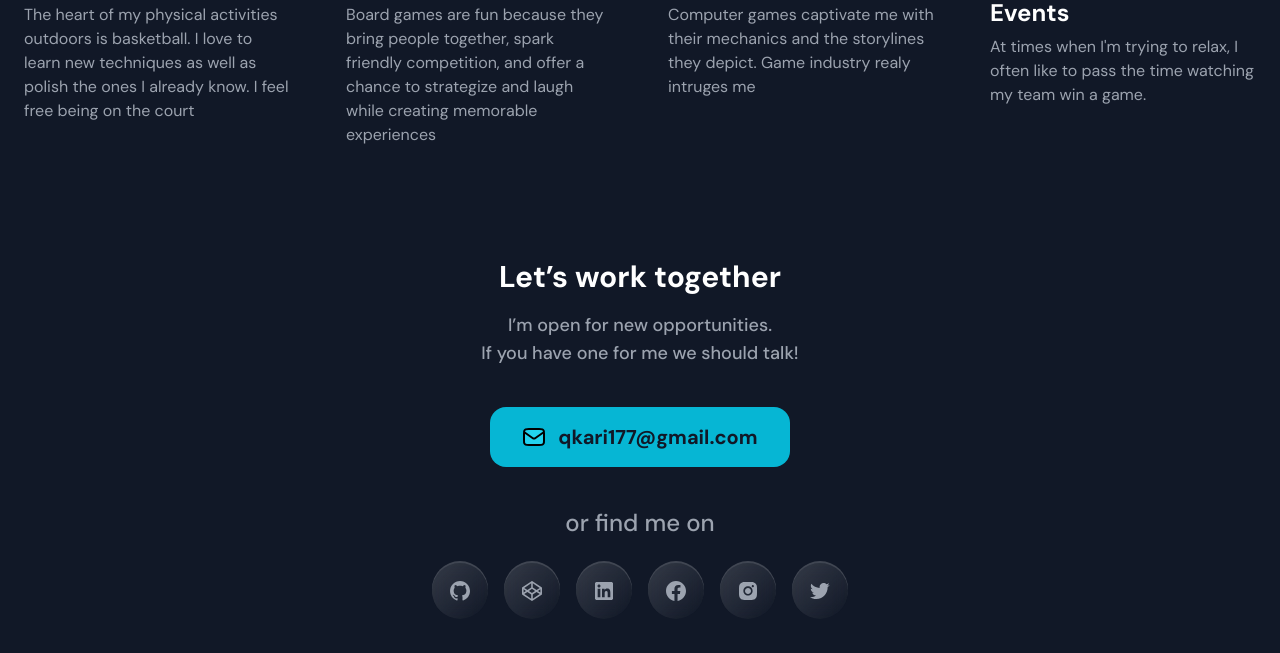
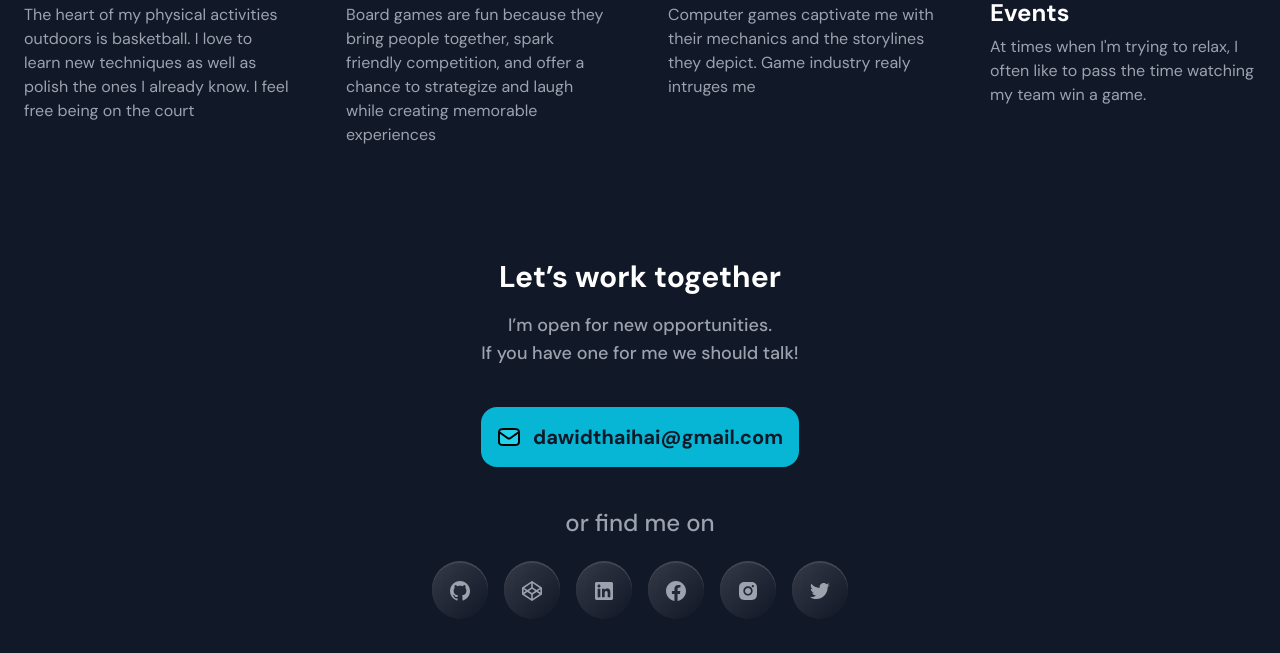
Before and after one commit to Qkari17/My_Page, a website built with Parcel: page src/index.html in a window 1280 px wide. Shown: the part 2460-3113 px from the top of the page. Built offline with nearby package versions, Linux system fonts and the light colour scheme; no server answers; files whose address does not match are found by name.

Commit message:
Image and email changed

```diff
--- a/src/index.html
+++ b/src/index.html
@@ -198,8 +198,8 @@
         <div class="relative">
         <div class=" absolute inset-0 -z-10 flex items-center justify-center">
           <div class="bg-cyan-500/50 w-8/12 h-5/6 rounded-2xl animate-[ping_2.5s_ease-in-out_infinite]"></div>
-        </div>
-        <a href="mailto:qkari177@gmail.com" class="px-8 py-4 bg-cyan-500 rounded-2xl flex gap-3 font-bold text-gray-900 text-xl items-center hover:bg-cyan-600 duration-500 ease-in-out"><img src="images/mail-01 1.svg" alt="mail" class="w-6 h-6">qkari177@gmail.com</a>
+        </div class="flex justify-center">
+        <a href="mailto:dawidthaihai@gmail.com" class=" px-4 py-4 bg-cyan-500 rounded-2xl flex gap-3 font-bold text-gray-900 text-xl items-center hover:bg-cyan-600 duration-500 ease-in-out"><img src="images/mail-01 1.svg" alt="mail" class="w-6 h-6">dawidthaihai@gmail.com</a>
       </div>
       </div>
       <div class="flex flex-col gap-6 items-center">
```
Also changed, not shown: src/images/Frame_2.png.
